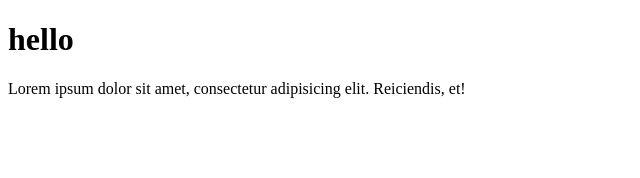
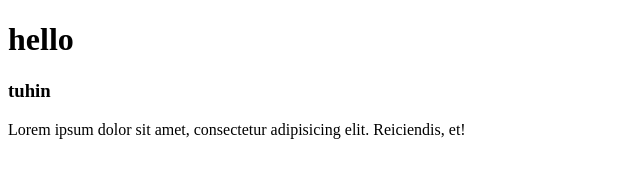
Before and after one commit to Tuhin-Babu/abcd.github.io, a plain HTML site: page index.html in a window 1280 px wide. Shown: the whole page, without its empty margins (0-640 px from the left). Drawn offline with Linux system fonts and the light colour scheme.

Commit message:
Update index.html

```diff
--- a/index.html
+++ b/index.html
@@ -8,6 +8,7 @@
 </head>
 <body>
     <h1>hello</h1>
+    <h3>tuhin</h3>
     <p>Lorem ipsum dolor sit amet, consectetur adipisicing elit. Reiciendis, et!</p>
 </body>
 </html>
```
